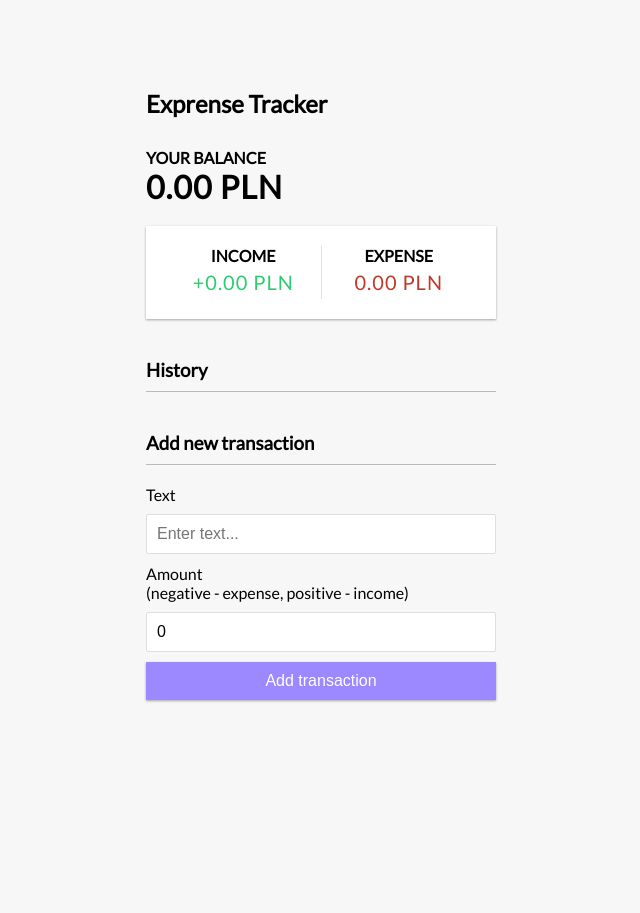
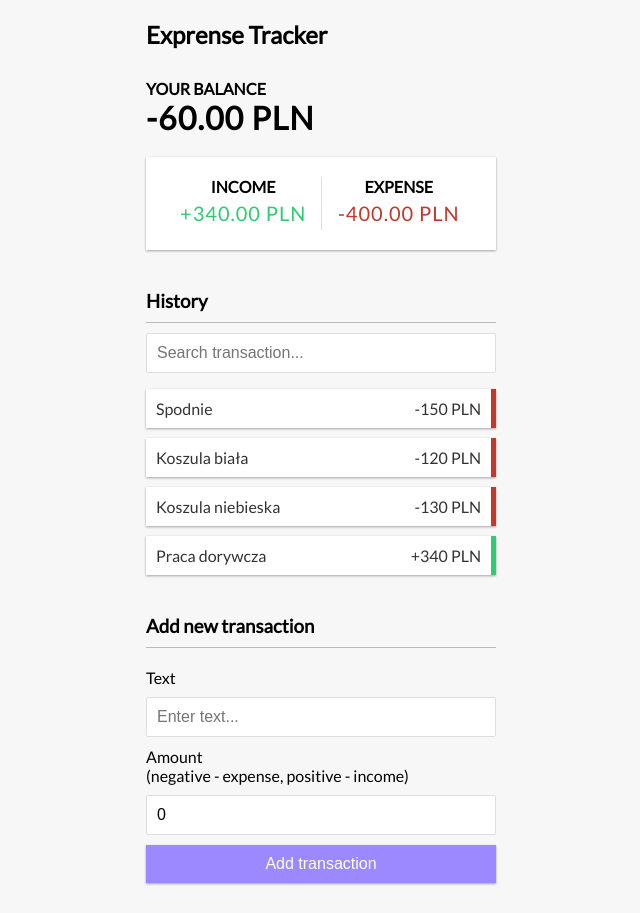
Before and after one commit to kuba-bednarczyk/expense-tracker-react, a React (Create React App) app: page / in a window 1280 px wide. Shown: the whole page, without its empty margins (319-959 px from the left). Before the commit the page ends 800 px from the top, so only its background shows below. Built offline with nearby package versions, Linux system fonts and the light colour scheme.

Commit message:
Added searching transactions functionality

```diff
--- a/src/App.js
+++ b/src/App.js
@@ -12,8 +12,8 @@ import './App.css';
 function App() {
   return (
     <GlobalContextProvider>
-      <Header/>
-      <div className="container">
+      <Header />
+      <div className='container'>
         <Balance />
         <IncomeExpenses />
         <TransactionList />
--- a/src/components/TransactionList.jsx
+++ b/src/components/TransactionList.jsx
@@ -1,19 +1,29 @@
-import React, { useContext } from 'react';
+import React, { useContext, useState } from 'react';
 import Transaction from './Transaction';
 
 import { GlobalContext } from '../context/GlobalState';
 
-
 const TransactionList = () => {
   const { transactions } = useContext(GlobalContext);
+  const [searchWord, setSearchWord] = useState('');
+
+  const filteredTransactions = transactions.filter((transaction) => {
+    return transaction.text.toLowerCase().includes(searchWord.toLowerCase());
+  });
 
   return (
     <>
       <h3>History</h3>
+      <input
+        type='text'
+        placeholder='Search transaction...'
+        onChange={(e) => setSearchWord(e.target.value)}
+      />
       <ul className='list'>
-        {transactions.map((transaction) => (
+        {filteredTransactions.map((transaction) => (
           <Transaction transaction={transaction} key={transaction.id} />
         ))}
+      {filteredTransactions.length === 0 && (<p><strong>There's no such a transaction!</strong></p>)}
       </ul>
     </>
   );
--- a/src/context/GlobalState.js
+++ b/src/context/GlobalState.js
@@ -3,7 +3,12 @@ import AppReducer from './AppReducer'
 
 // Initial state
 const initialState = {
-  transactions: []
+  transactions: [
+    {id: 111233232, text: 'Spodnie', amount: -150},
+    {id: 223321122, text: 'Koszula biała', amount: -120},
+    {id: 312309976, text: 'Koszula niebieska', amount: -130},
+    {id: 423123784, text: 'Praca dorywcza', amount: 340},
+  ]
 };
 
 // Create context;
```
